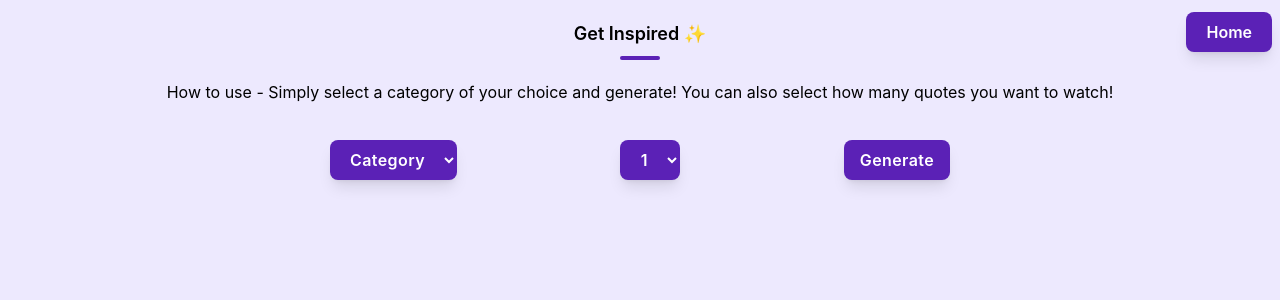
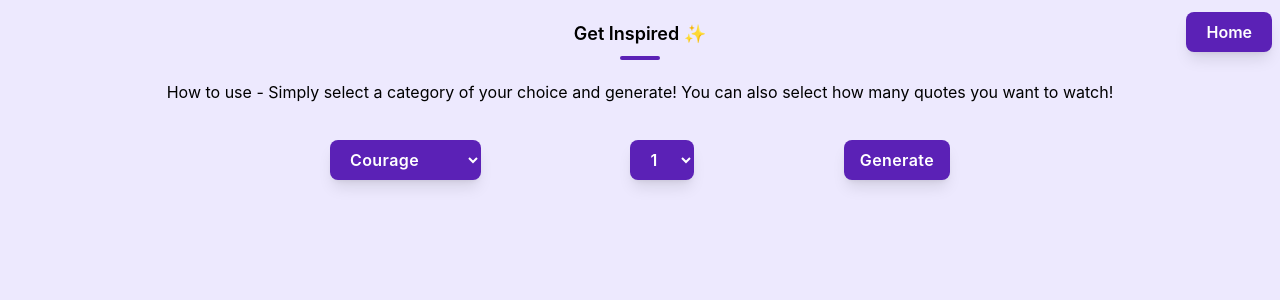
Before and after one commit to neew18/random-inspirational-quote-generator, a React (Vite) app: page /generate in a window 1280 px wide. Shown: the top 300 px of the page. Built offline with nearby package versions, Linux system fonts and the light colour scheme.

Commit message:
Add options to choose and styles them

```diff
--- a/src/App.css
+++ b/src/App.css
@@ -10,3 +10,11 @@
   width:100vw;
   height: 100vh;
 }
+
+option{
+
+  background-color: rgb(196 181 253);
+  color:rgb(91 33 182) ;
+  text-align: left;
+  font-weight: 700;
+}
--- a/src/components/GenerateQuotesComponent.jsx
+++ b/src/components/GenerateQuotesComponent.jsx
@@ -3,6 +3,7 @@ import { Link } from "react-router-dom";
 import Header from "./header";
 
 function GenerateQuotesComponent() {
+
   return (
     <div className="p-5 bg-violet-100 GenerateQuotesComponent min-w-375">
       <Header />
@@ -22,15 +23,55 @@ function GenerateQuotesComponent() {
           name="category"
           id="category"
         >
-          <option className="bg-violet-500" value="">Category</option>
+          <option value="anxiety">Anxiety</option>
+          <option value="change">Change</option>
+          <option value="choice">Choice</option>
+          <option value="confidence">Confidence</option>
+          <option value="courage" selected>Courage</option>
+          <option value="death">Death</option>
+          <option value="dreams">Dreams</option>
+          <option value="excellence">Excellence</option>
+          <option value="failure">Failure</option>
+          <option value="fairness">Fairness</option>
+          <option value="fear">Fear</option>
+          <option value="forgiveness">Forgiveness</option>
+          <option value="freedom">Freedom</option>
+          <option value="future">Future</option>
+          <option value="happiness">Happiness</option>
+          <option value="inspiration">Inspiration</option>
+          <option value="kindness">Kindness</option>
+          <option value="leadership">Leadership</option>
+          <option value="life">Life</option>
+          <option value="living">Living</option>
+          <option value="love">Love</option>
+          <option value="pain">Pain</option>
+          <option value="past">Past</option>
+          <option value="success">Success</option>
+          <option value="time">Time</option>
+          <option value="today">Today</option>
+          <option value="truth">Truth</option>
+          <option value="work">Work</option>
+
         </select>
         <select
           className="bg-violet-800 px-4 py-2 text-center text-white font-semibold tracking-wide rounded-lg shadow-lg focus:outline-none hover:bg-violet-900 hover:cursor-pointer"
           name="amount"
           id="amount"
         >
-          <option value="1" selected>
+          <option className="text-left " value="1" selected>
             1
+          </option>
+          <option value="2">
+            2
+          </option>
+          <option value="3">
+            3
+          </option>
+          <option value="4">
+            4
+          </option>
+          <option value="5" >
+            5
           </option>
         </select>
         <input
```
